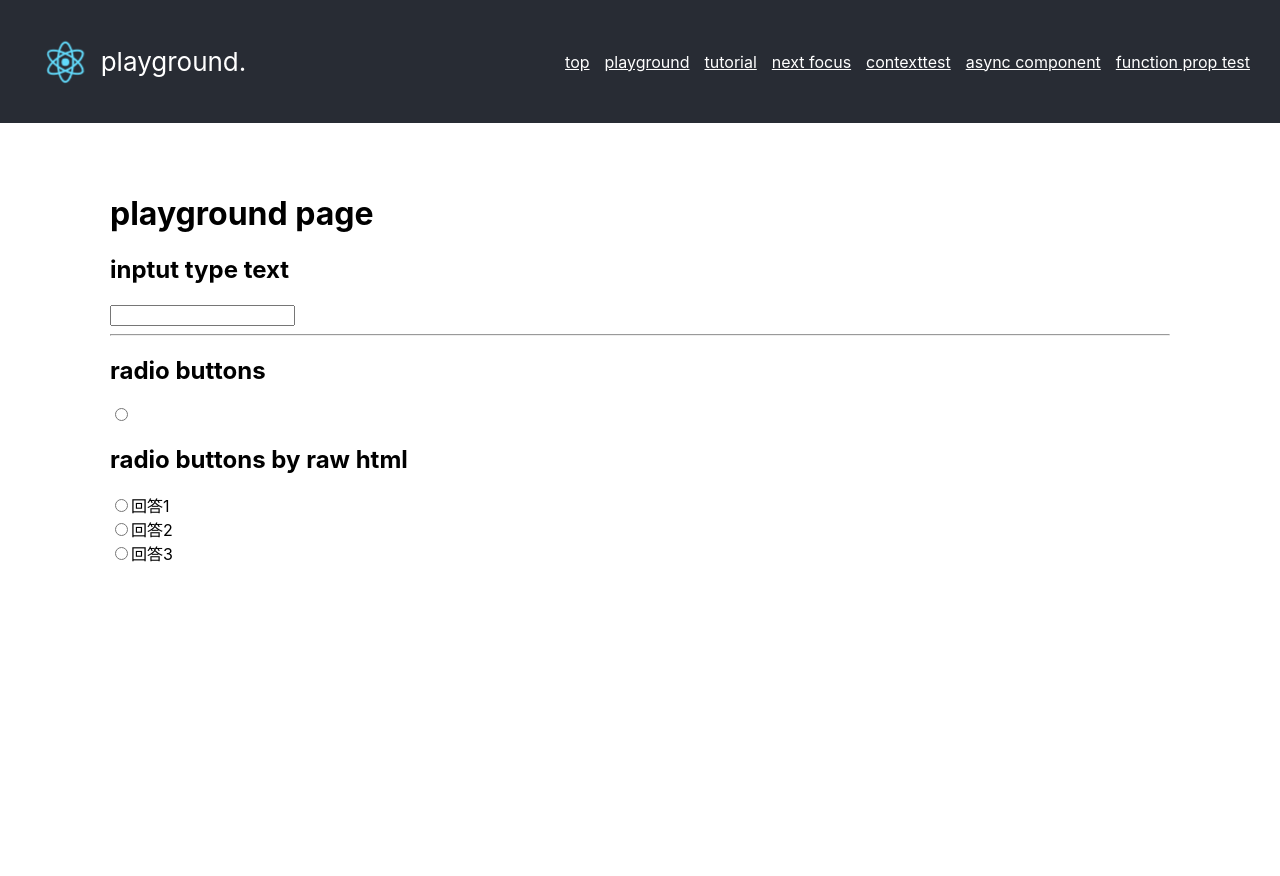
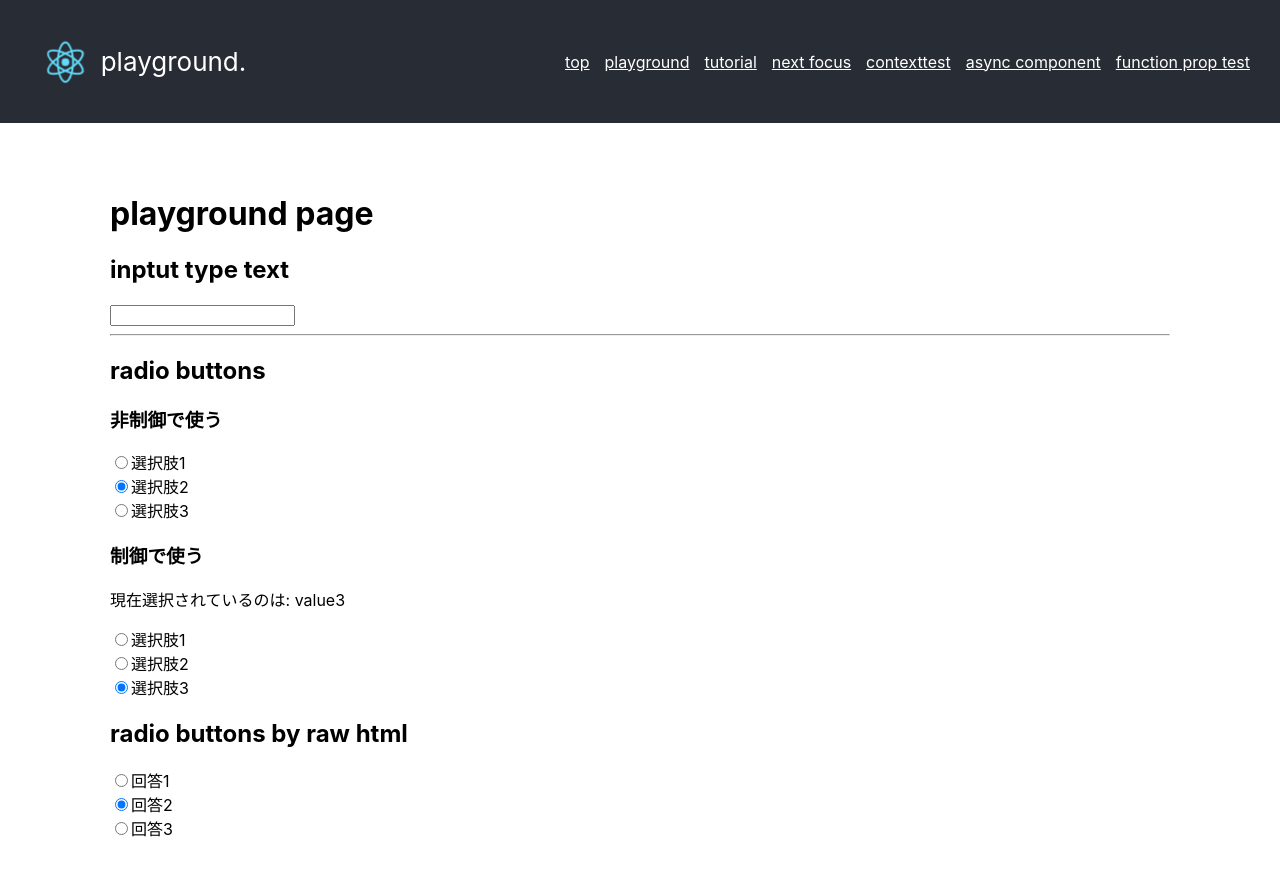
Before and after one commit to neripark/react-typescript-playground, a React app: page /playground in a window 1280 px wide. Shown: the top 876 px of the page. Before the commit the page ends 800 px from the top, so only its background shows below. Built offline with nearby package versions, Linux system fonts and the light colour scheme.

Commit message:
add examples

```diff
--- /dev/null
+++ b/src/components/Radios/RadioButton.module.css
@@ -0,0 +1,8 @@
+.root {
+  display: block;
+}
+
+.root:hover {
+  opacity: 0.7;
+  cursor: pointer;
+}
--- /dev/null
+++ b/src/components/Radios/RadioButton.tsx
@@ -0,0 +1,19 @@
+import * as React from "react";
+import styles from "./RadioButton.module.css";
+
+interface RadioButtonProps
+  extends Omit<React.InputHTMLAttributes<HTMLInputElement>, "type"> {
+  label: string;
+}
+
+export const RadioButton: React.FC<RadioButtonProps> = ({
+  label,
+  ...props
+}) => {
+  return (
+    <label className={styles.root}>
+      <input type="radio" {...props} />
+      <span>{label}</span>
+    </label>
+  );
+};
--- /dev/null
+++ b/src/components/Radios/RadioButtonsGroup.module.css
@@ -0,0 +1,4 @@
+.root {
+  display: flex;
+  flex-direction: column;
+}
--- /dev/null
+++ b/src/components/Radios/RadioButtonsGroup.tsx
@@ -0,0 +1,6 @@
+import * as React from "react";
+import styles from "./RadioButtonsGroup.module.css";
+
+export const RadioButtonsGroup: React.FC = props => {
+  return <div className={styles.root}>{props.children}</div>;
+};
--- /dev/null
+++ b/src/components/Radios/TestControlled.tsx
@@ -0,0 +1,38 @@
+import * as React from "react";
+import { RadioButton } from "./RadioButton";
+import { RadioButtonsGroup } from "./RadioButtonsGroup";
+
+export const TestControlled: React.FC = () => {
+  const [checkedRadio, setCheckedRadio] = React.useState<string>("value3");
+  const onChangeRadio = (e: React.ChangeEvent<HTMLInputElement>) => {
+    setCheckedRadio(e.currentTarget.value);
+  };
+  return (
+    <>
+      <p>{`現在選択されているのは: ${checkedRadio}`}</p>
+      <RadioButtonsGroup>
+        <RadioButton
+          label="選択肢1"
+          name="questionControlled"
+          value="value1"
+          onChange={onChangeRadio}
+          checked={checkedRadio === "value1"}
+        />
+        <RadioButton
+          label="選択肢2"
+          name="questionControlled"
+          value="value2"
+          onChange={onChangeRadio}
+          checked={checkedRadio === "value2"}
+        />
+        <RadioButton
+          label="選択肢3"
+          name="questionControlled"
+          value="value3"
+          onChange={onChangeRadio}
+          checked={checkedRadio === "value3"}
+        />
+      </RadioButtonsGroup>
+    </>
+  );
+};
--- /dev/null
+++ b/src/components/Radios/TestRawHtml.tsx
@@ -0,0 +1,46 @@
+import * as React from "react";
+
+export const TestRawHtml: React.FC = () => {
+  // note: onChange はクリックされたものしか発火しない。
+  const onChange = (e: React.ChangeEvent<HTMLInputElement>) => {
+    console.log(e.target.value);
+  };
+  return (
+    <>
+      <div>
+        <label>
+          <input
+            type="radio"
+            name="question1"
+            value="answer1"
+            onChange={onChange}
+          />
+          <span>回答1</span>
+        </label>
+      </div>
+      <div>
+        <label>
+          <input
+            type="radio"
+            name="question1"
+            value="answer2"
+            defaultChecked
+            onChange={onChange}
+          />
+          <span>回答2</span>
+        </label>
+      </div>
+      <div>
+        <label>
+          <input
+            type="radio"
+            name="question1"
+            value="answer3"
+            onChange={onChange}
+          />
+          <span>回答3</span>
+        </label>
+      </div>
+    </>
+  );
+};
--- /dev/null
+++ b/src/components/Radios/TestUncontrolled.tsx
@@ -0,0 +1,12 @@
+import * as React from "react";
+import { RadioButton } from "./RadioButton";
+
+export const TestUncontrolled: React.FC = () => {
+  return (
+    <>
+      <RadioButton label="選択肢1" name="questionUncontrolled" />
+      <RadioButton label="選択肢2" name="questionUncontrolled" defaultChecked />
+      <RadioButton label="選択肢3" name="questionUncontrolled" />
+    </>
+  );
+};
--- a/src/components/Radios/index.tsx
+++ /dev/null
@@ -1,8 +0,0 @@
-import * as React from "react";
-
-interface RadioButtonProps
-  extends Omit<React.InputHTMLAttributes<HTMLInputElement>, "type"> {}
-
-export const RadioButton: React.FC<RadioButtonProps> = props => {
-  return <input type="radio" {...props} />;
-};
--- a/src/pages/Playground.tsx
+++ b/src/pages/Playground.tsx
@@ -1,6 +1,8 @@
 import * as React from "react";
 import { RouteComponentProps } from "react-router-dom";
-import { RadioButton } from "../components/Radios";
+import { TestUncontrolled } from "../components/Radios/TestUncontrolled";
+import { TestControlled } from "../components/Radios/TestControlled";
+import { TestRawHtml } from "../components/Radios/TestRawHtml";
 
 type PageProps = {} & RouteComponentProps<{}>;
 
@@ -15,34 +17,12 @@ const Playground: React.FC<PageProps> = () => {
       <input type="text" onChange={e => onChange(e)} />
       <hr />
       <h2>radio buttons</h2>
-      <RadioButton />
+      <h3>非制御で使う</h3>
+      <TestUncontrolled />
+      <h3>制御で使う</h3>
+      <TestControlled />
       <h2>radio buttons by raw html</h2>
-      <RawRadioButtons />
-    </>
-  );
-};
-
-const RawRadioButtons: React.FC = () => {
-  return (
-    <>
-      <div>
-        <label>
-          <input type="radio" name="question1" value="answer1" />
-          <span>回答1</span>
-        </label>
-      </div>
-      <div>
-        <label>
-          <input type="radio" name="question1" value="answer2" />
-          <span>回答2</span>
-        </label>
-      </div>
-      <div>
-        <label>
-          <input type="radio" name="question1" value="answer3" />
-          <span>回答3</span>
-        </label>
-      </div>
+      <TestRawHtml />
     </>
   );
 };
```
